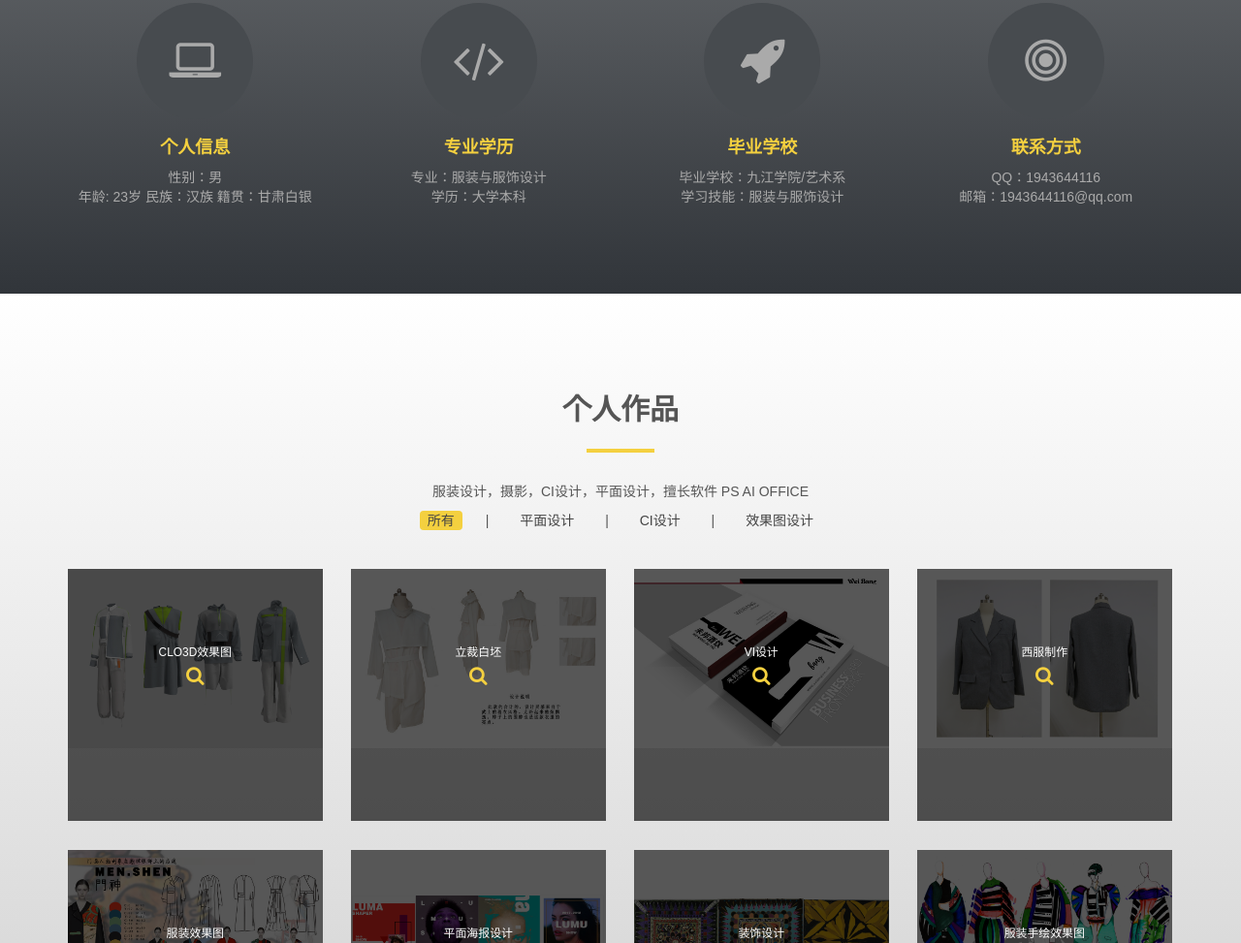
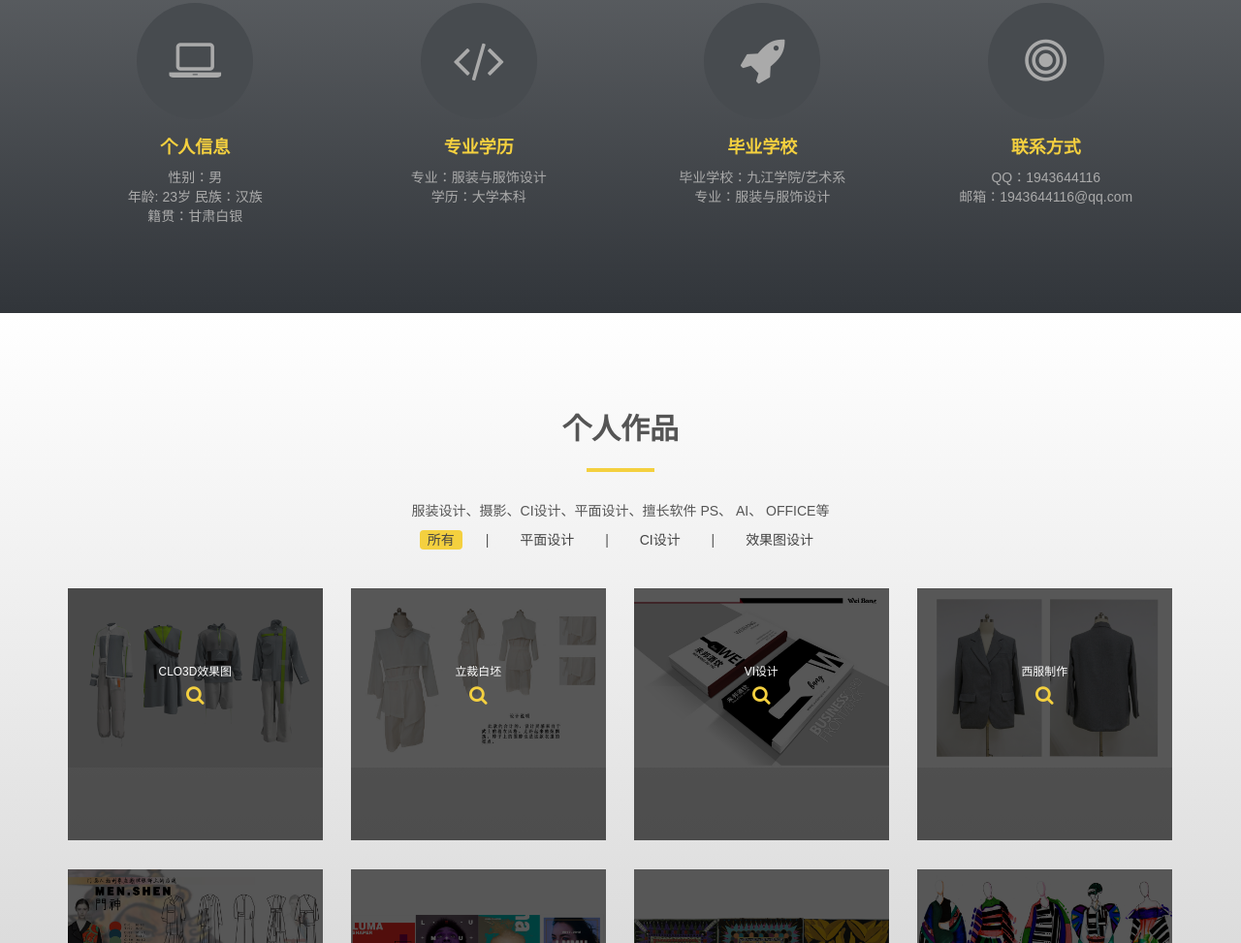
Before and after one commit to WeiBangshuai/jl.gitub.io, a plain HTML site: page index.html in a window 1280 px wide. Shown: the part 1001-1974 px from the top of the page at 97% size. Drawn offline with Linux system fonts and the light colour scheme.

Commit message:
Add files via upload

```diff
--- a/index.html
+++ b/index.html
@@ -112,7 +112,7 @@
 		性别：男</br>
 		年龄: 23岁
 		民族：汉族
-		籍贯：甘肃白银
+		</br>籍贯：甘肃白银
 		</p>
       </div>
       <div class="col-md-3 col-sm-6 service"> <i class="fa fa-code"></i>
@@ -127,7 +127,7 @@
         <h4><strong>毕业学校</strong></h4>
         <p>
 		  毕业学校：九江学院/艺术系</br>
-		  学习技能：服装与服饰设计
+		   专业：服装与服饰设计
 		</p>
       </div>
       <div class="col-md-3 col-sm-6 service"> <i class="fa fa-bullseye"></i>
@@ -145,7 +145,7 @@
       <h2> <strong>个人作品</strong></h2>
       <hr>
       <div class="clearfix"></div>
-      <p>服装设计，摄影，CI设计，平面设计，擅长软件 PS AI OFFICE</p>
+      <p>服装设计、摄影、CI设计、平面设计、擅长软件 PS、 AI、 OFFICE等</p>
     </div>
     <div class="categories">
       <ul class="cat">
```
